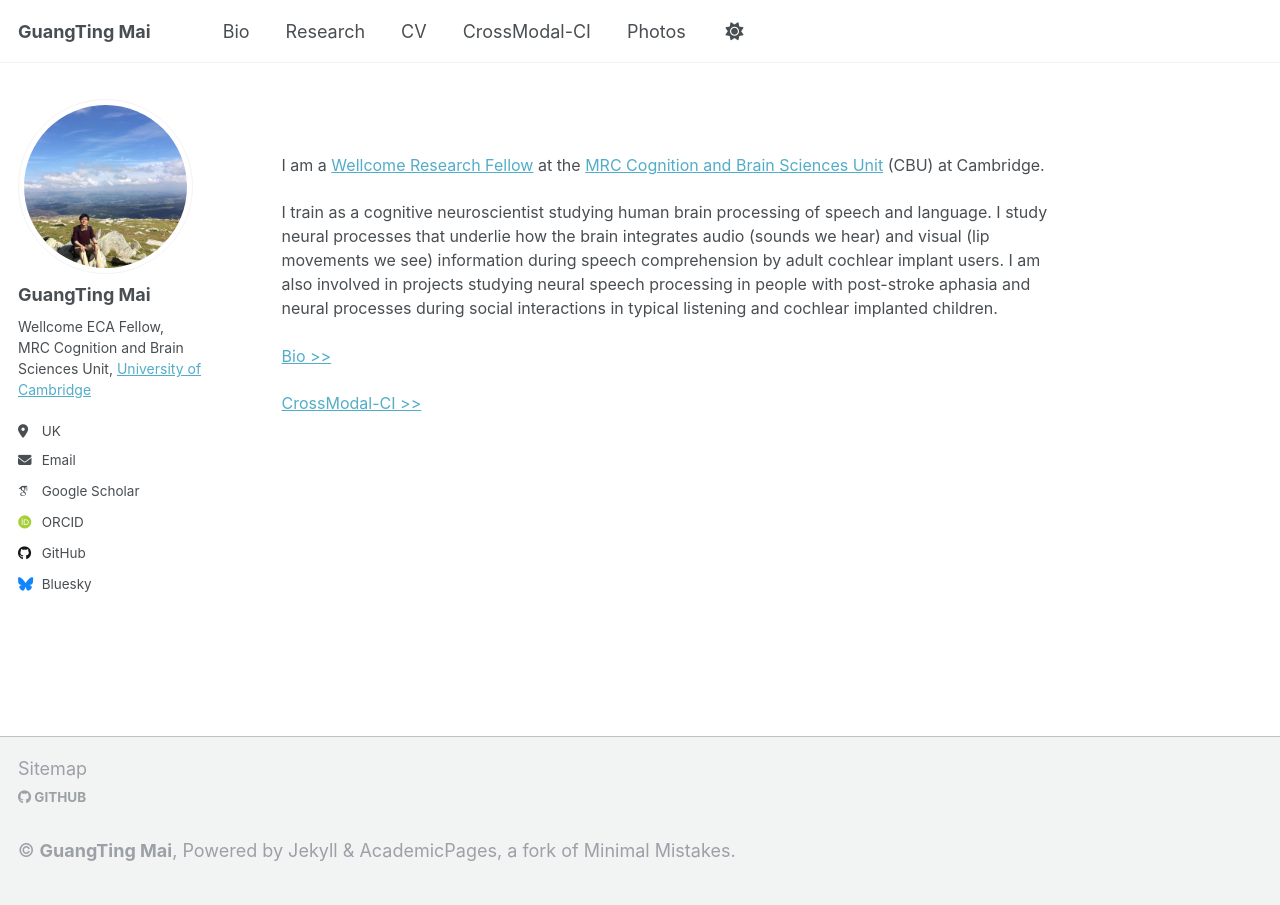
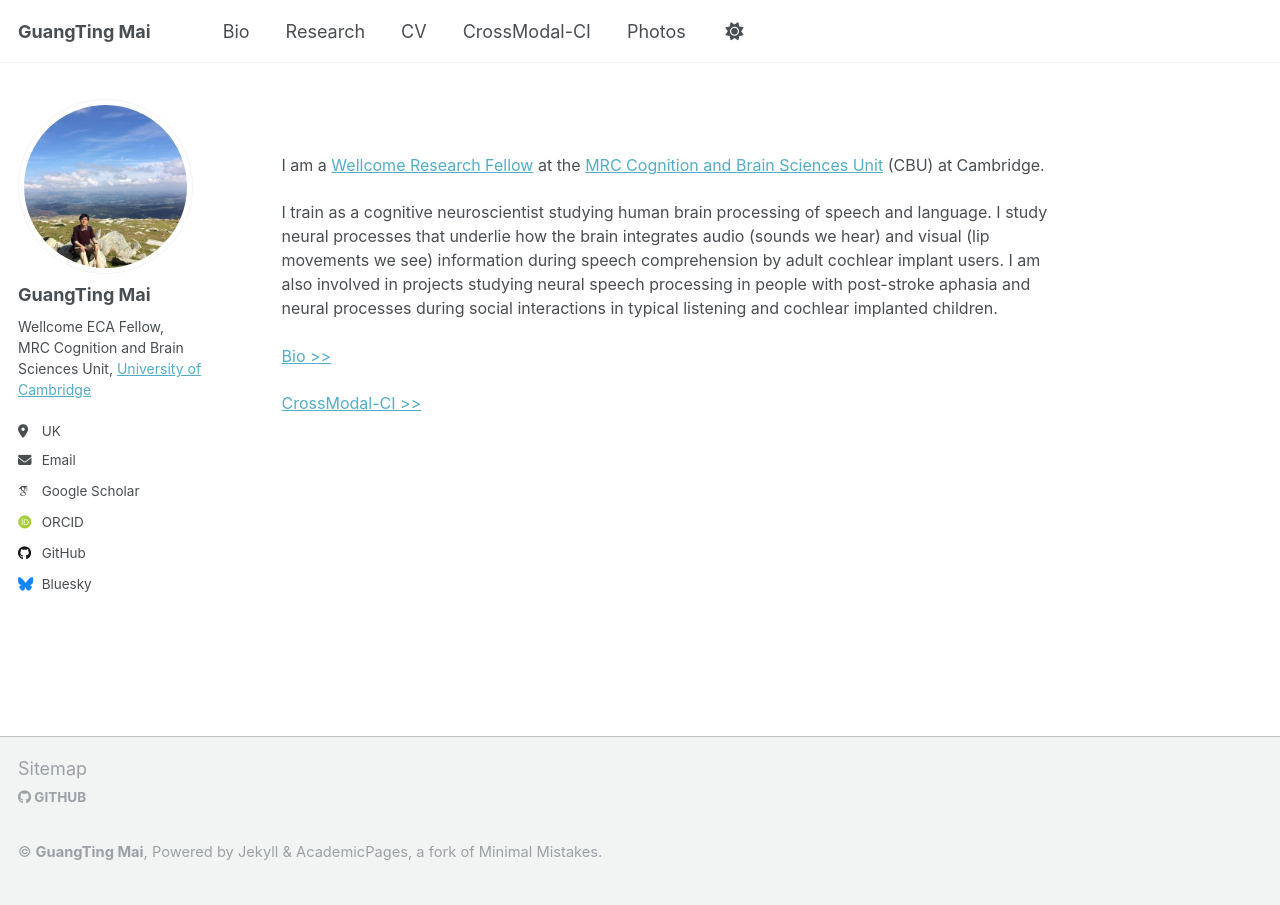
Before and after one commit to guangtingmai/guangtingmai.github.io, a Jekyll site: the page built from _pages/readme.html, in a window 1280 px wide. Built offline with Jekyll 4.4.1, drawn with Linux system fonts in a browser that asks for light colours; some web fonts are replaced.

Commit message:
Update footer.html

```diff
--- a/_includes/footer.html
+++ b/_includes/footer.html
@@ -19,6 +19,6 @@
 </div>
 {% endif %}
 
-<p>© <strong>{{ site.name | default: site.title }}</strong>, Powered by <a href="https://jekyllrb.com" target="_blank">Jekyll</a>
+<p><span style="font-size: 11pt">© <strong>{{ site.name | default: site.title }}</strong>, Powered by <a href="https://jekyllrb.com" target="_blank">Jekyll</a>
   & <a href="https://github.com/academicpages/academicpages.github.io" target="_blank">AcademicPages</a>, a fork of
-  <a href="https://mmistakes.github.io/minimal-mistakes/" target="_blank">Minimal Mistakes</a>.<br></p>
+  <a href="https://mmistakes.github.io/minimal-mistakes/" target="_blank">Minimal Mistakes</a>.<br></span></p>
```
